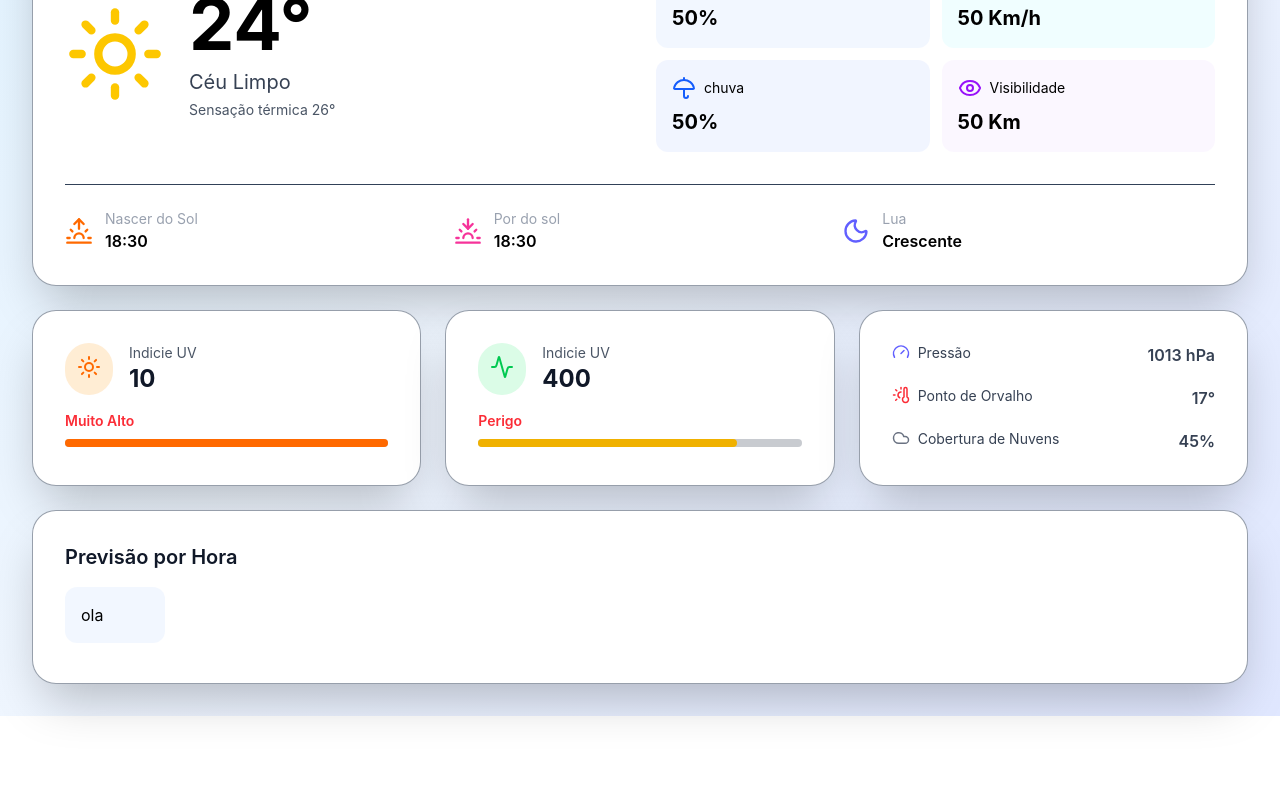
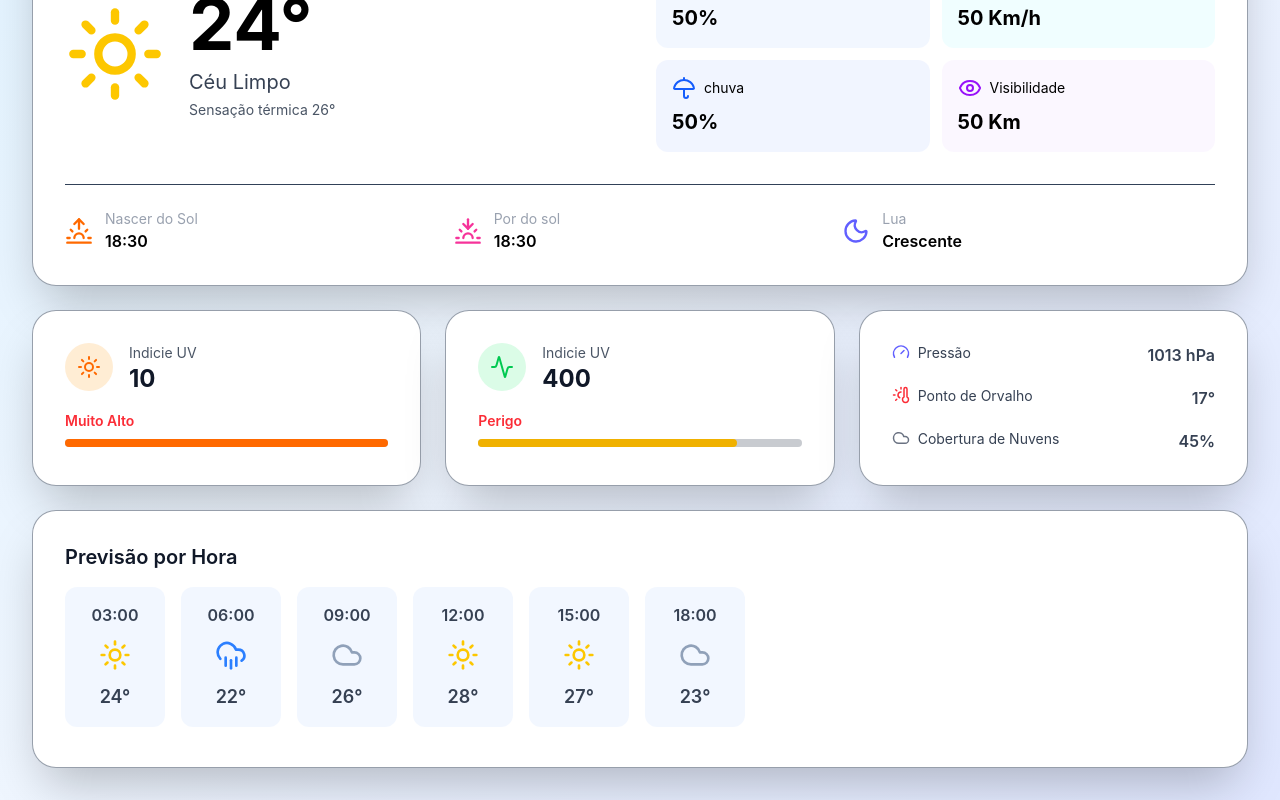
Before and after one commit to guilhermejorge0323/weather-web-APP, a React (Vite) app: page / in a window 1280 px wide. Shown: the part 317-1117 px from the top of the page. Before the commit the page ends 1033 px from the top, so only its background shows below. Built offline with nearby package versions, Linux system fonts and the light colour scheme.

Commit message:
Card previsao por hora pronto, modificacao no arquivo de obj de icons

```diff
--- a/src/components/Main/Cards/MainCard/InforMainCard.jsx
+++ b/src/components/Main/Cards/MainCard/InforMainCard.jsx
@@ -3,13 +3,16 @@ import { WeatherVariants } from "../WeatherVariants"
 import { DetailsMainCard } from "./DetailsMainCard"
 
 export const InfoMainCard = () => {
+
+    const weatherIcon = WeatherVariants('100px', '100px');
+
     return (
         <div className="grid md:grid-cols-2 gap-8 mb-8">
             <div className="flex gap-6 items-center">
-                {WeatherVariants['Clear'].icon}
+                {weatherIcon['Clear'].icon}
                 <div className="">
                     <h2 className="text-7xl font-bold dark:text-white">24°</h2>
-                    <p className="text-xl dark:text-gray-300 text-gray-700 mt-2">{WeatherVariants['Clear'].label}</p>
+                    <p className="text-xl dark:text-gray-300 text-gray-700 mt-2">{weatherIcon['Clear'].label}</p>
                     <p className="mt-1 dark:text-gray-400 text-gray-600 text-sm">Sensação térmica 26°</p>
                 </div>
             </div>
--- a/src/components/Main/Cards/MetricCards/MetricCard.jsx
+++ b/src/components/Main/Cards/MetricCards/MetricCard.jsx
@@ -32,7 +32,7 @@ export const MetricCard = ({ icon, label, value, type }) => {
         <Card>
             <div className="max-h-[110px] min-h-[110px]">
                 <div className="flex gap-4 mb-4">
-                    <div className={`p-3  rounded-full ${getBgIcon()}`}>
+                    <div className={`p-3  rounded-full ${getBgIcon()}`} style={{ width: "48px", height: "48px" }}>
                         {icon}
                     </div>
                     <div>
--- a/src/components/Main/Cards/Predictions/CardInfo.jsx
+++ b/src/components/Main/Cards/Predictions/CardInfo.jsx
@@ -1,6 +1,6 @@
 export const CardInfo = ({ children, width, height}) => {
     return (
-        <div className={`flex-shrink-0 rounded-xl p-4 dark:bg-slate-700/50 w-[${width}] bg-blue-50/80 h-[${height}]`}>
+        <div className={`flex-shrink-0 rounded-xl p-4 dark:bg-slate-700/50 bg-blue-50/80 dark:text-gray-300 text-gray-700`} style={{ width: width, height: height }}>
             {children}
         </div>
     )
--- a/src/components/Main/Cards/Predictions/CardPerHours/CardInfoHours.jsx
+++ b/src/components/Main/Cards/Predictions/CardPerHours/CardInfoHours.jsx
@@ -1,9 +1,15 @@
 import { CardInfo } from "../CardInfo"
 
-export const CardInfoHours = () =>  {
+export const CardInfoHours = ({hours, icon, temp}) =>  {
     return (
+        <>
         <CardInfo height={'140px'} width={'100px'}>
-            <h2>ola</h2>
+            <div className="flex flex-col gap-3 justify-center text-center font-semibold">
+                <span>{hours}</span>
+                <div className="flex justify-center">{icon}</div>
+                <span className="text-lg">{temp}°</span>
+            </div>
         </CardInfo>
+        </>
     )
 }
--- a/src/components/Main/Cards/Predictions/CardPerHours/CardPerHours.jsx
+++ b/src/components/Main/Cards/Predictions/CardPerHours/CardPerHours.jsx
@@ -1,13 +1,28 @@
+import { Sun } from "lucide-react"
 import { Card } from "../../Card"
 import { TitleCardPredictions } from "../TittleCardPredictions"
 import { CardInfoHours } from "./CardInfoHours"
+import { WeatherVariants } from "../../WeatherVariants"
 
 export const CardPerHours = () => {
+
+    const weatherIcon = WeatherVariants('32px', '32px');
+    const hourlyDataMock = [
+        { dt: 1, dt_txt: "03:00", main: { temp: 24 }, weather: [{ main: "Clear" }] },
+        { dt: 2, dt_txt: "06:00", main: { temp: 22 }, weather: [{ main: "Rain" }] },
+        { dt: 3, dt_txt: "09:00", main: { temp: 26 }, weather: [{ main: "Clouds" }] },
+        { dt: 4, dt_txt: "12:00", main: { temp: 28 }, weather: [{ main: "Clear" }] },
+        { dt: 5, dt_txt: "15:00", main: { temp: 27 }, weather: [{ main: "Clear" }] },
+        { dt: 6, dt_txt: "18:00", main: { temp: 23 }, weather: [{ main: "Clouds" }] },
+    ];
+
     return (
         <Card>
             <TitleCardPredictions>Previsão por Hora</TitleCardPredictions>
             <div className="flex gap-4 overflow-x-auto pb-2">
-                <CardInfoHours />
+                {hourlyDataMock.map((item) => {
+                    return <CardInfoHours key={item.dt} hours={item.dt_txt} icon={weatherIcon[`${item.weather[0].main}`].icon} temp={item.main.temp}/>
+                })}
             </div>
         </Card>
     )
--- a/src/components/Main/Cards/WeatherVariants.jsx
+++ b/src/components/Main/Cards/WeatherVariants.jsx
@@ -1,41 +1,44 @@
 import { Cloud, CloudDrizzle, CloudFog, CloudLightning, CloudRain, CloudSnow, Sun, Wind } from "lucide-react";
 
-export const WeatherVariants = {
+export const WeatherVariants = (width, height) => {
+
+  return {
     Clear: {
       label: "Céu Limpo",
-    icon: <Sun className="text-yellow-400 w-[100px] h-[100px]" />, // Exemplo se quiser mudar o fundo depois
+      icon: <Sun className="text-yellow-400" style={{ width: width, height: height }} />, // Exemplo se quiser mudar o fundo depois
     },
     Clouds: {
       label: "Parcialmente Nublado",
-    icon: <Cloud className="text-slate-400 w-[100px] h-[100px]" />,
+      icon: <Cloud className="text-slate-400" style={{ width: width, height: height }} />,
     },
     Rain: {
       label: "Chuva",
-    icon: <CloudRain className="text-blue-500 w-[100px] h-[100px]" />,
+      icon: <CloudRain className="text-blue-500" style={{ width: width, height: height }} />,
       bgClass: "from-blue-700 to-slate-900"
     },
     Drizzle: {
       label: "Garoa",
-    icon: <CloudDrizzle className="text-sky-400 w-[100px] h-[100px]" />,
+      icon: <CloudDrizzle className="text-sky-400" style={{ width: width, height: height }} />,
     },
     Thunderstorm: {
       label: "Tempestade",
-    icon: <CloudLightning className="text-yellow-600 w-[100px] h-[100px]" />,
+      icon: <CloudLightning className="text-yellow-600" style={{ width: width, height: height }} />,
     },
     Snow: {
       label: "Neve",
-    icon: <CloudSnow className="text-blue-100 w-[100px] h-[100px]" />,
+      icon: <CloudSnow className="text-blue-100" style={{ width: width, height: height }} />,
     },
     Mist: {
       label: "Névoa",
-    icon: <CloudFog className="text-slate-300 w-[100px] h-[100px]" />,
+      icon: <CloudFog className="text-slate-300" style={{ width: width, height: height }} />,
     },
-  Smoke: { label: "Fumaça", icon: <CloudFog className="text-slate-300 w-[100px] h-[100px]" /> },
-  Haze: { label: "Neblina", icon: <CloudFog className="text-slate-300 w-[100px] h-[100px]" /> },
-  Dust: { label: "Poeira", icon: <Wind className="text-orange-300 w-[100px] h-[100px]" /> },
-  Fog: { label: "Nevoeiro", icon: <CloudFog className="text-slate-300 w-[100px] h-[100px]" /> },
-  Sand: { label: "Areia", icon: <Wind className="text-orange-300 w-[100px] h-[100px]" /> },
-  Ash: { label: "Cinzas", icon: <Wind className="text-slate-500 w-[100px] h-[100px]" /> },
-  Squall: { label: "Rajadas", icon: <Wind className="text-blue-300 w-[100px] h-[100px]" /> },
-  Tornado: { label: "Tornado", icon: <Wind className="text-red-600 w-[100px] h-[100px]" /> },
+    Smoke: { label: "Fumaça", icon: <CloudFog className="text-slate-300" style={{ width: width, height: height }} /> },
+    Haze: { label: "Neblina", icon: <CloudFog className="text-slate-300" style={{ width: width, height: height }} /> },
+    Dust: { label: "Poeira", icon: <Wind className="text-orange-300" style={{ width: width, height: height }} /> },
+    Fog: { label: "Nevoeiro", icon: <CloudFog className="text-slate-300" style={{ width: width, height: height }} /> },
+    Sand: { label: "Areia", icon: <Wind className="text-orange-300" style={{ width: width, height: height }} /> },
+    Ash: { label: "Cinzas", icon: <Wind className="text-slate-500" style={{ width: width, height: height }} /> },
+    Squall: { label: "Rajadas", icon: <Wind className="text-blue-300" style={{ width: width, height: height }} /> },
+    Tornado: { label: "Tornado", icon: <Wind className="text-red-600" style={{ width: width, height: height }} /> },
   };
+}
```
Lines whose indentation alone changed are shown as unchanged.
